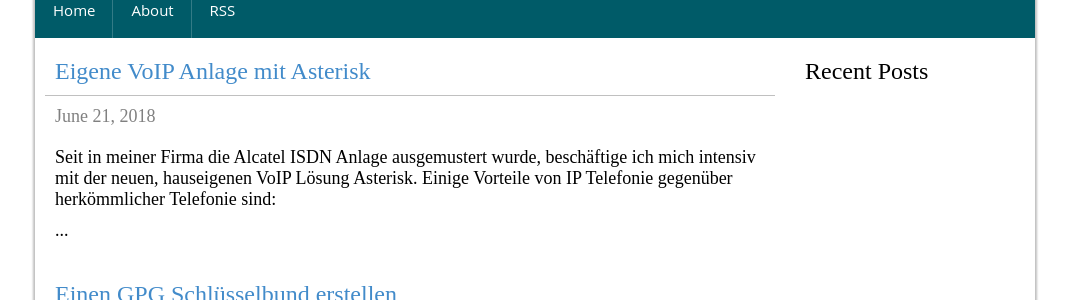
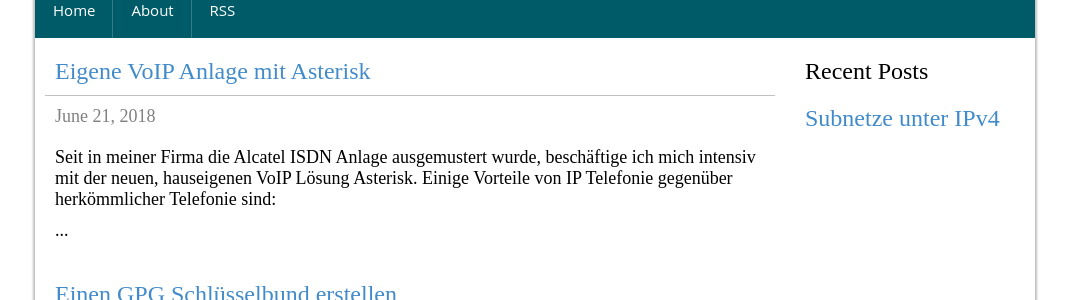
Before and after one commit to mbrain/zarat.github.io, a Jekyll site: the page built from index.html, in a window 1280 px wide. Shown: the part 185-485 px from the top of the page, without its empty margins (105-1174 px from the left). Built offline with Jekyll 4.4.1, drawn with Linux system fonts in a browser that asks for light colours; the list of posts is cut into pages by our own code.

Commit message:
Update sidebar.html

```diff
--- a/_includes/sidebar.html
+++ b/_includes/sidebar.html
@@ -1,4 +1,4 @@
-<div id="testdiv"><span></span></div>
+<div id="testdiv"></div>
 <script>
 var myArray = [
 {% for post in site.posts limit:5 %}
```
Also changed, not shown: other parts of _includes/sidebar.html (+1 -1 lines).
